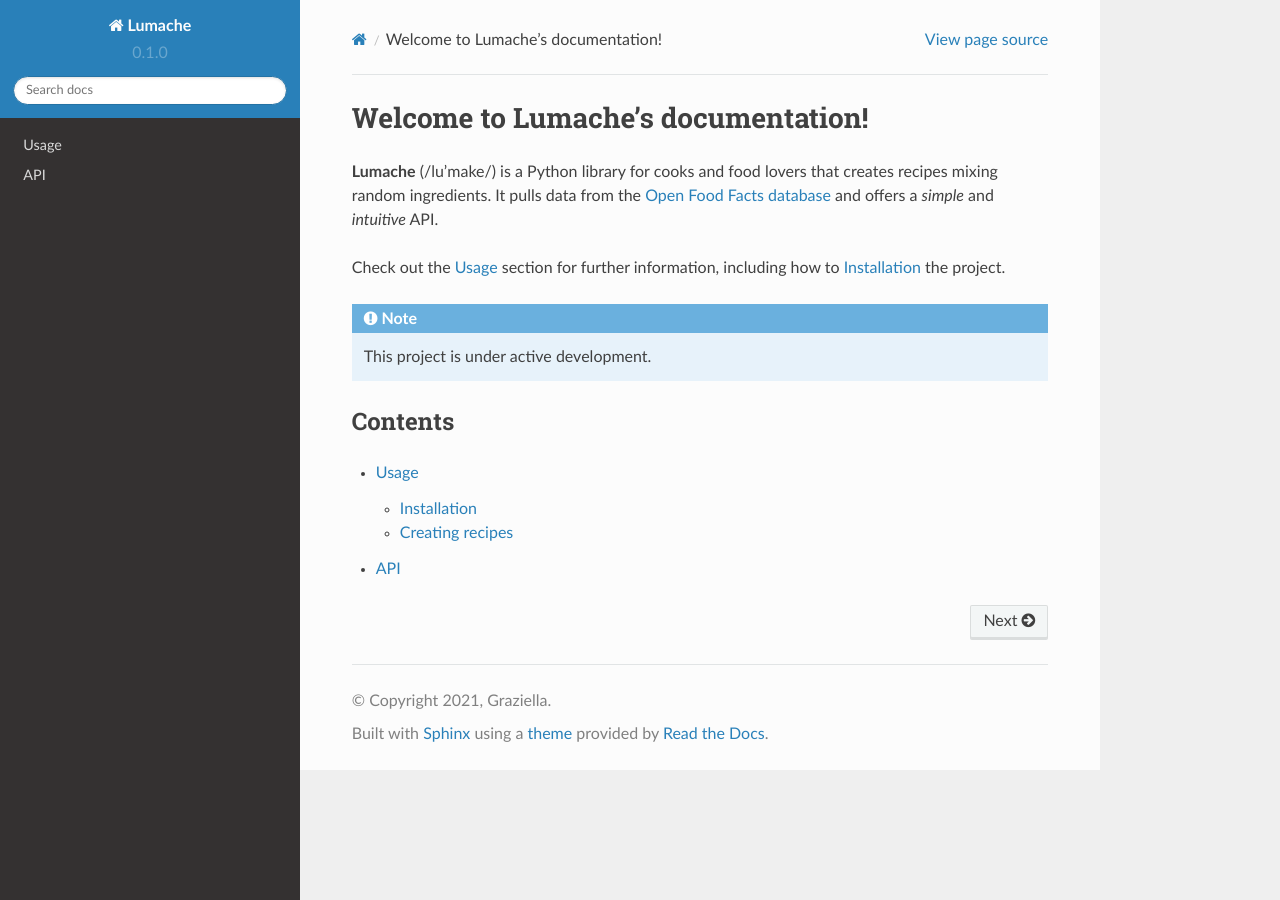
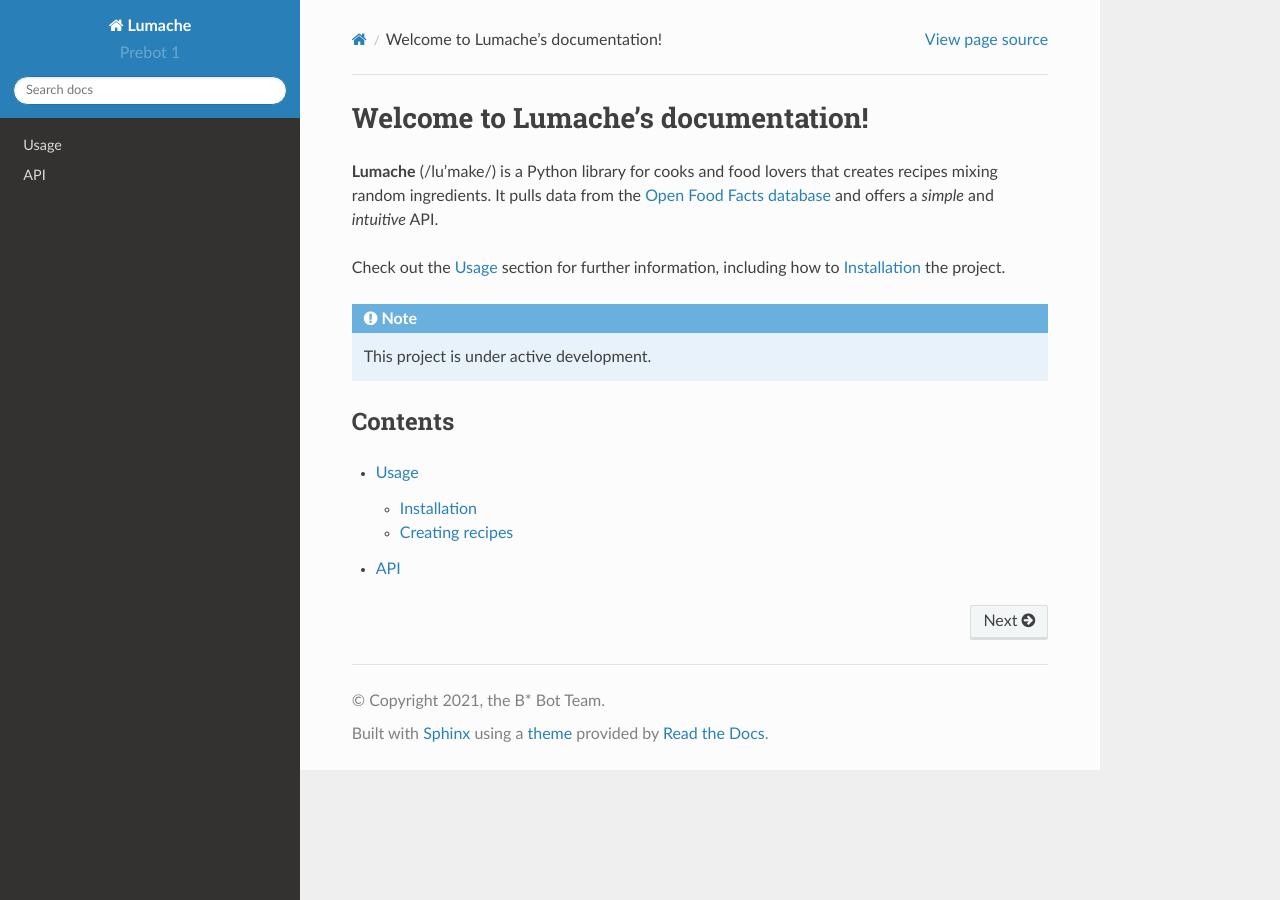
Before and after one commit to infernostars/B-Documentation, a Sphinx documentation site: the page built from docs/source/index.rst, in a window 1280 px wide. Built offline with Sphinx 7.4.7 and the Read the Docs theme 2.0.0, drawn with Linux system fonts in a browser that asks for light colours.

Commit message:
Update conf.py

```diff
--- a/docs/source/conf.py
+++ b/docs/source/conf.py
@@ -3,11 +3,11 @@
 # -- Project information
 
 project = 'Lumache'
-copyright = '2021, Graziella'
-author = 'Graziella'
+copyright = '2021, the B* Bot Team'
+author = 'The B* Bot Team'
 
-release = '0.1'
-version = '0.1.0'
+release = 'Prebot 1'
+version = 'Prebot 1'
 
 # -- General configuration
 
```
